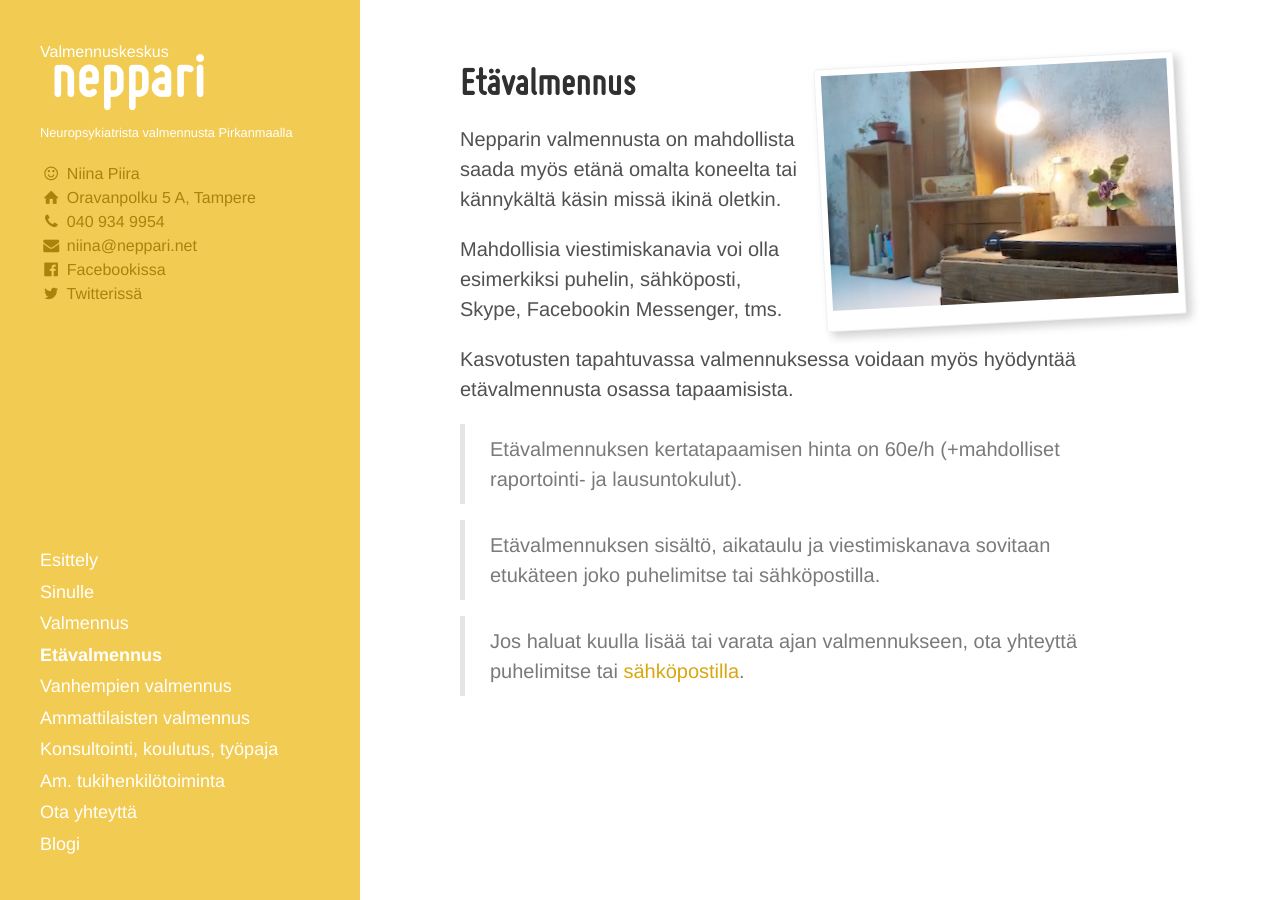
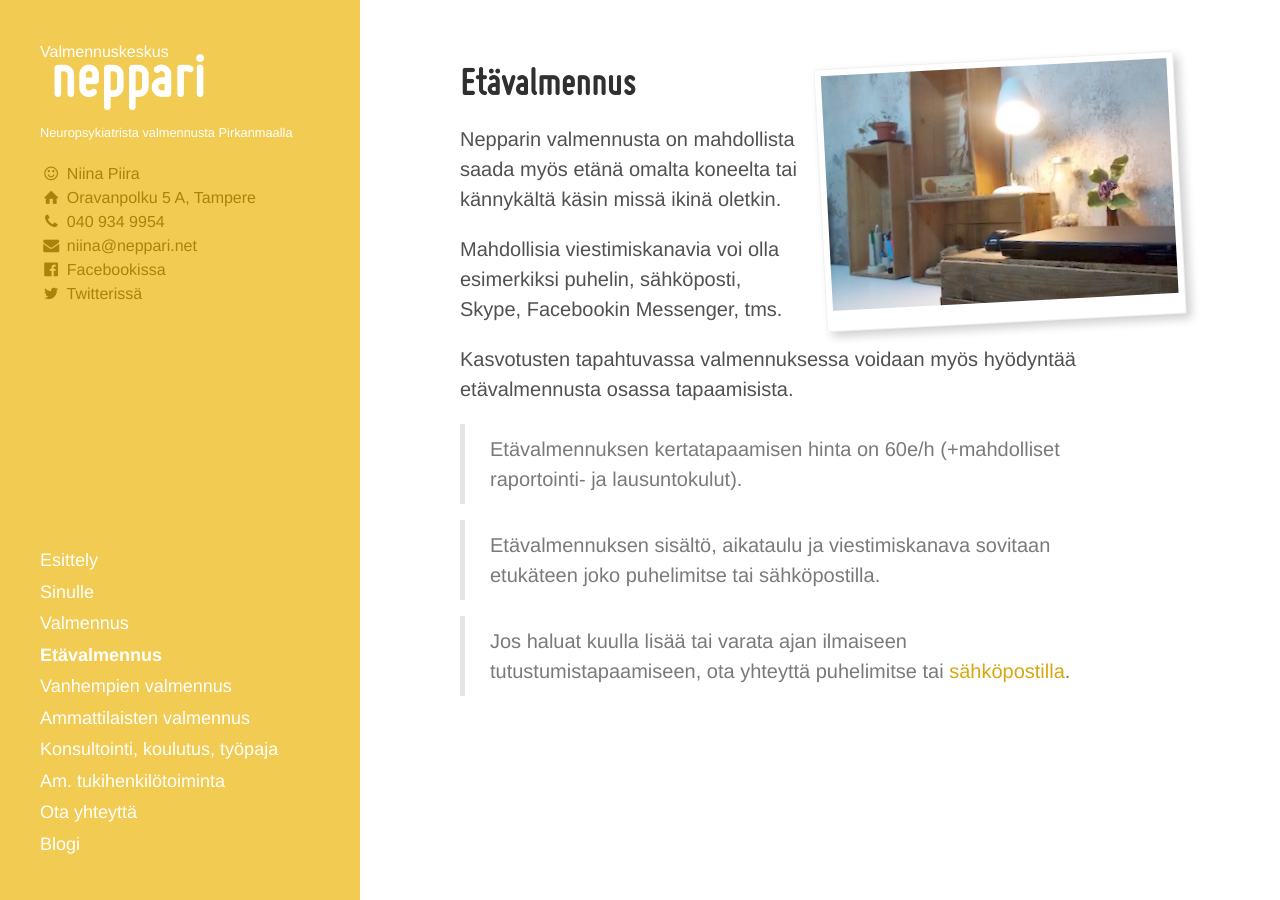
Before and after one commit to niinapiira/neppari.net, a Jekyll site: the page built from etavalmennus.md, in a window 1280 px wide. Built offline with Jekyll 4.4.1, drawn with Linux system fonts in a browser that asks for light colours.

Commit message:
Update etavalmennus.md

```diff
--- a/etavalmennus.md
+++ b/etavalmennus.md
@@ -20,4 +20,4 @@
 
 > Etävalmennuksen sisältö, aikataulu ja viestimiskanava sovitaan etukäteen joko puhelimitse tai sähköpostilla.
 
-> Jos haluat kuulla lisää tai varata ajan valmennukseen, ota yhteyttä puhelimitse tai [sähköpostilla](/ota-yhteytta).
+> Jos haluat kuulla lisää tai varata ajan ilmaiseen tutustumistapaamiseen, ota yhteyttä puhelimitse tai [sähköpostilla](/ota-yhteytta).
```
